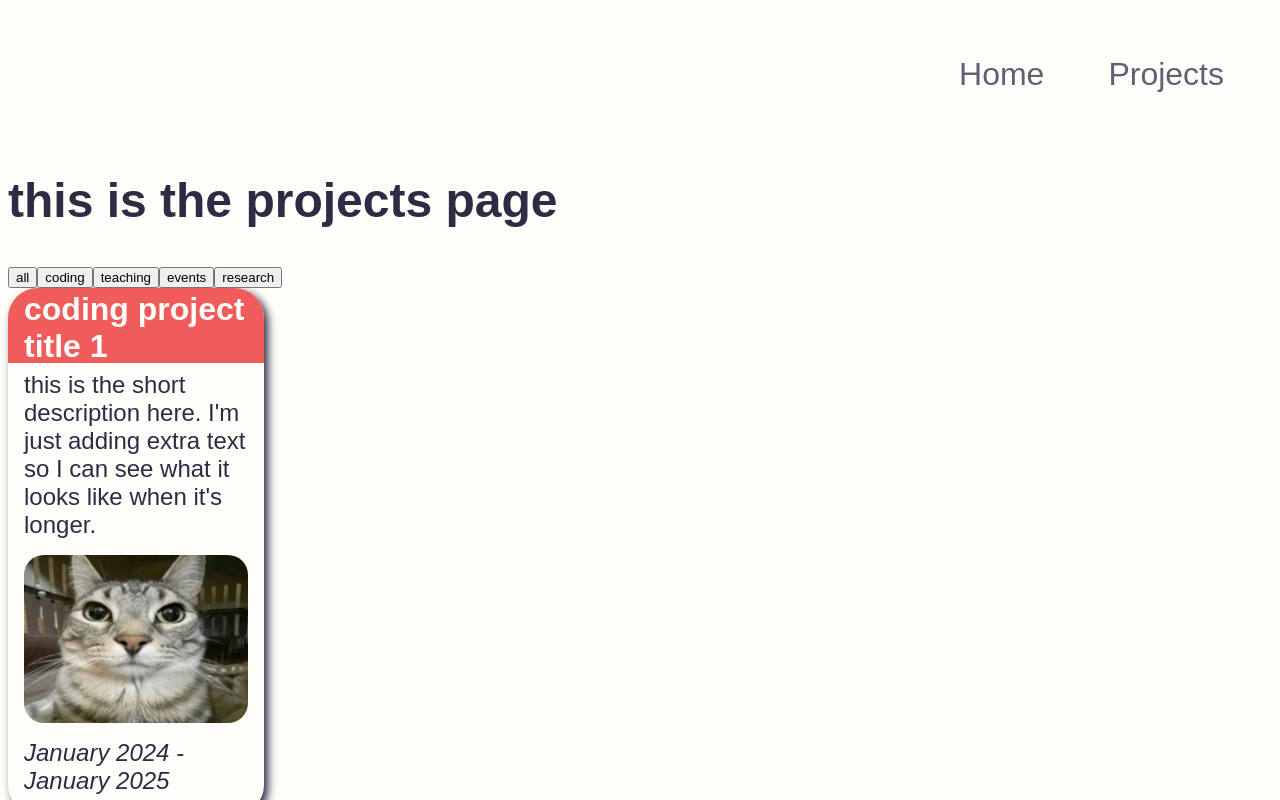
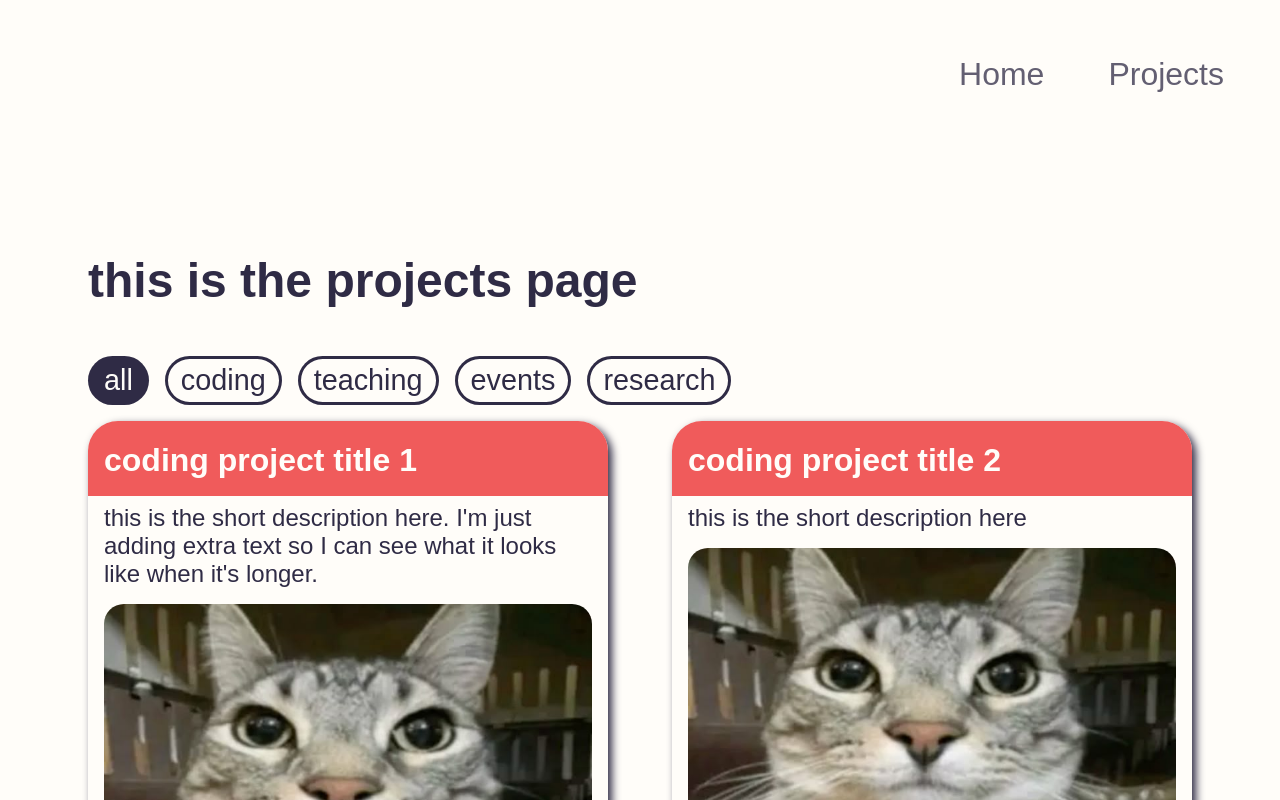
Before and after one commit to joysudo/personal-website, a React (Vite) app: page /projects in a window 1280 px wide. Shown: the top 800 px of the page. Built offline with nearby package versions, Linux system fonts and the light colour scheme; a web font is replaced by a local one.

Commit message:
style buttons, polish some spacing

```diff
--- a/src/index.css
+++ b/src/index.css
@@ -57,9 +57,9 @@ nav {
 	overflow: hidden;
 	box-shadow: 0.25rem 0.25rem 0.5rem var(--default-dark);
 	transition: 0.3s all;
-	max-width: 20vw;
 	line-height: normal;
 	margin-bottom: auto;
+	width: 100%;
 }
 
 .project-card:hover {
@@ -162,10 +162,19 @@ nav {
 	gap: 2rem;
 }
 
+.info-text {
+	max-width: 67vw;
+}
+
 .info-cards {
 	display: flex;
 	flex-direction: row;
 	gap: 1rem;
+}
+
+.info-graphics {
+	display: flex;
+	margin-left: auto;
 }
 
 .photobooth {
@@ -185,3 +194,92 @@ nav {
 	aspect-ratio: 1;
 	object-fit: cover;
 }
+
+/* HOMEPAGE: FOOTER SECTION */
+/* <div className="footer-section">
+<p className="">This is my digital space. Take a look around my portfolio, leave a note on my guestbook, and maybe send me a message?</p>
+<p className="footer-subtext">Link to Github here.</p> */
+.footer-section {
+	width: auto;
+	text-align: center;
+	margin: 20vh;
+}
+
+.footer-text {
+	font-size: xxx-large;
+}
+
+.footer-subtext {
+	font-size: xx-large;
+	opacity: 0.7;
+	font-style: italic;
+}
+
+/* PROJECTS PAGE STUFF */
+.projects-page {
+	display: flex;
+	flex-direction: column;
+	gap: 1rem;
+	padding: 5rem;
+	width: auto;
+}
+
+.category-select-container {
+	display: flex;
+	flex-direction: row;
+	gap: 1rem;
+}
+
+.category-select {
+	font-size: larger;
+	border-radius: 999px;
+	padding: 0.5rem 1rem;
+	box-shadow: inset 0 0 0 3px var(--default-dark);
+	color: var(--default-dark);
+	border-width: 0;
+	background-color: var(--default-light);
+	transition: 0.1s ease-in-out;
+}
+
+.category-select:active {
+	opacity: 1 !important;
+}
+
+.category-select:not(.active) {
+	cursor: pointer;
+}
+
+.category-select:hover, .category-select.active {
+	color: var(--default-light) !important;
+	box-shadow: none !important;
+}
+
+.category-select:hover:not(.active) {
+	opacity: 0.5;
+}
+
+.category-select.all.active, .category-select.all:hover {
+	background-color: var(--default-dark);
+}
+
+.category-select.coding.active, .category-select.coding:hover {
+	background-color: var(--default-red);
+}
+
+.category-select.teaching.active, .category-select.teaching:hover {
+	background-color: var(--default-yellow);
+}
+
+.category-select.events.active, .category-select.events:hover {
+	background-color: var(--default-green);
+}
+
+.category-select.research.active, .category-select.research:hover {
+	background-color: var(--default-blue);
+}
+
+.projects-container {
+	display: grid;
+	grid-template-columns: repeat(2, 1fr);
+	gap: 4rem;
+}
--- a/src/pages/Projects.jsx
+++ b/src/pages/Projects.jsx
@@ -6,17 +6,21 @@ const Projects = () => {
   const categories = ['all', 'coding', 'teaching', 'events', 'research']
 	const [activeCategory, setActiveCategory] = useState('all');
 	return (
-		<>
+		<div className="projects-page">
 			<h1>this is the projects page</h1>
+			<div className="category-select-container">
 				{categories.map((category) =>
-				<button className={`category-select ${category}`} onClick={() => setActiveCategory(category)}>{category}</button>
+					<button className={`category-select ${category} ${category === activeCategory ? 'active' : ''}`} onClick={() => setActiveCategory(category)}>{category}</button>
 				)}
+			</div>
+			<div className="projects-container">
 				{activeCategory === 'all' ? Object.values(ProjectData).flat().map((object) =>
 						<ProjectCard project={object}/>
 					) : ProjectData[activeCategory].map((object) =>
 						<ProjectCard project={object}/>
 				)}
-		</>
+			</div>
+		</div>
 	);
 };
 
```
Lines whose indentation alone changed are shown as unchanged.
